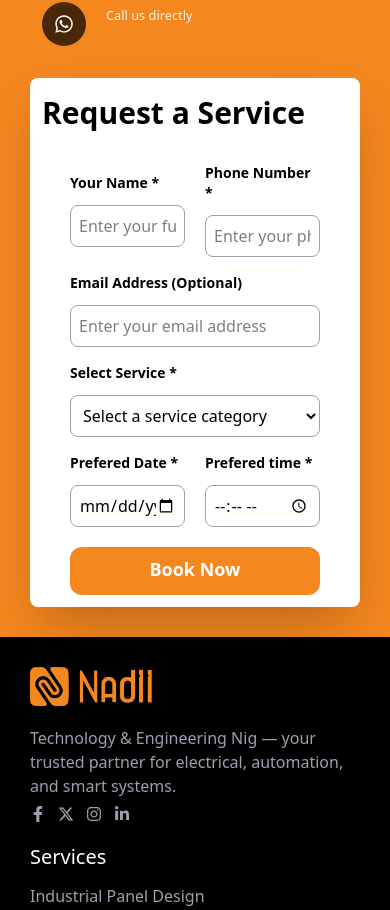
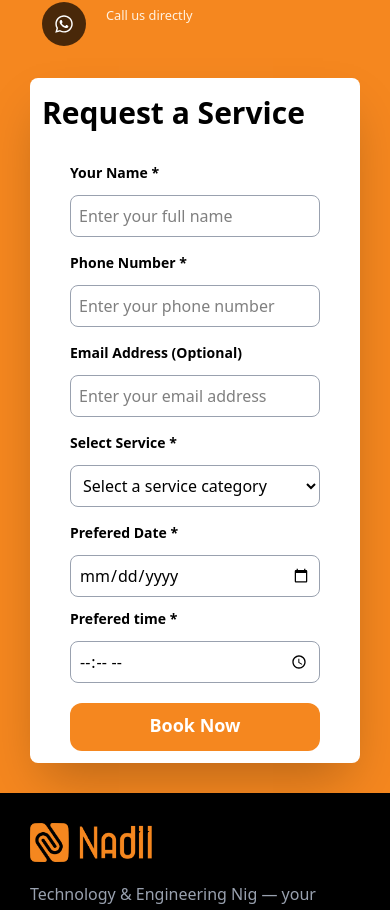
Before and after one commit to Adeleyeshina/Nadiitech, a React (Vite) app: page / in a window 390 px wide. Shown: the part 5271-6181 px from the top of the page. Built offline with nearby package versions, Linux system fonts and the light colour scheme.

Commit message:
Homepage booking modified

```diff
--- a/src/index.css
+++ b/src/index.css
@@ -22,7 +22,7 @@ header, section, footer {
 }
 .home-booking .personal-info .info,
 .home-booking .schedule .info {
-    @apply grid grid-cols-2 items-center gap-x-5 max-w-full overflow-x-auto
+    @apply lg:grid lg:grid-cols-2 items-center gap-x-5 max-w-full overflow-x-auto
 }
 .service-page {
     @apply bg-red-300
```
